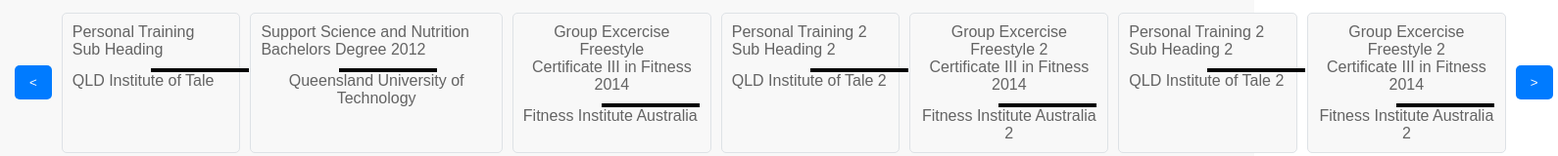
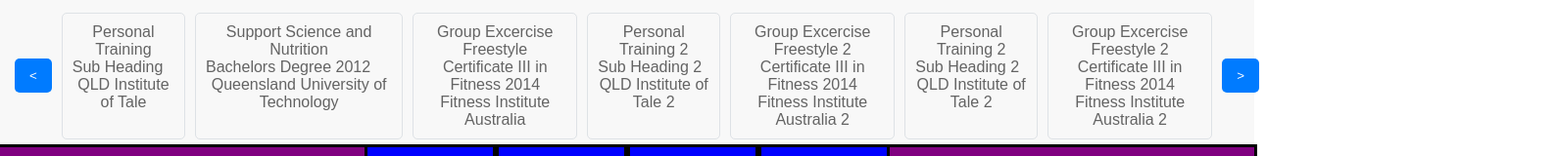
Before and after one commit to pixoramagroup/Bvive---User-Profile, a React (Vite) app: page /profile in a window 1280 px wide. Shown: the part 558-718 px from the top of the page at 98% size, 1590 px wide, since content can reach past the window. Built offline with nearby package versions, Linux system fonts and the light colour scheme.

Commit message:
added all the code and merged

```diff
--- a/src/components/TextCarousel.jsx
+++ b/src/components/TextCarousel.jsx
@@ -28,7 +28,7 @@
             <div key={index} className="carousel-item">
               <div className="carousel-heading">{item?.heading}</div>
               <div className="carousel-subHeading">{item?.subHeading}</div>
-              <div class="line"></div>
+              {/* <div class="line"></div> */}
 
               <div className="carousel-institute">{item?.institute}</div>
             </div>
```
